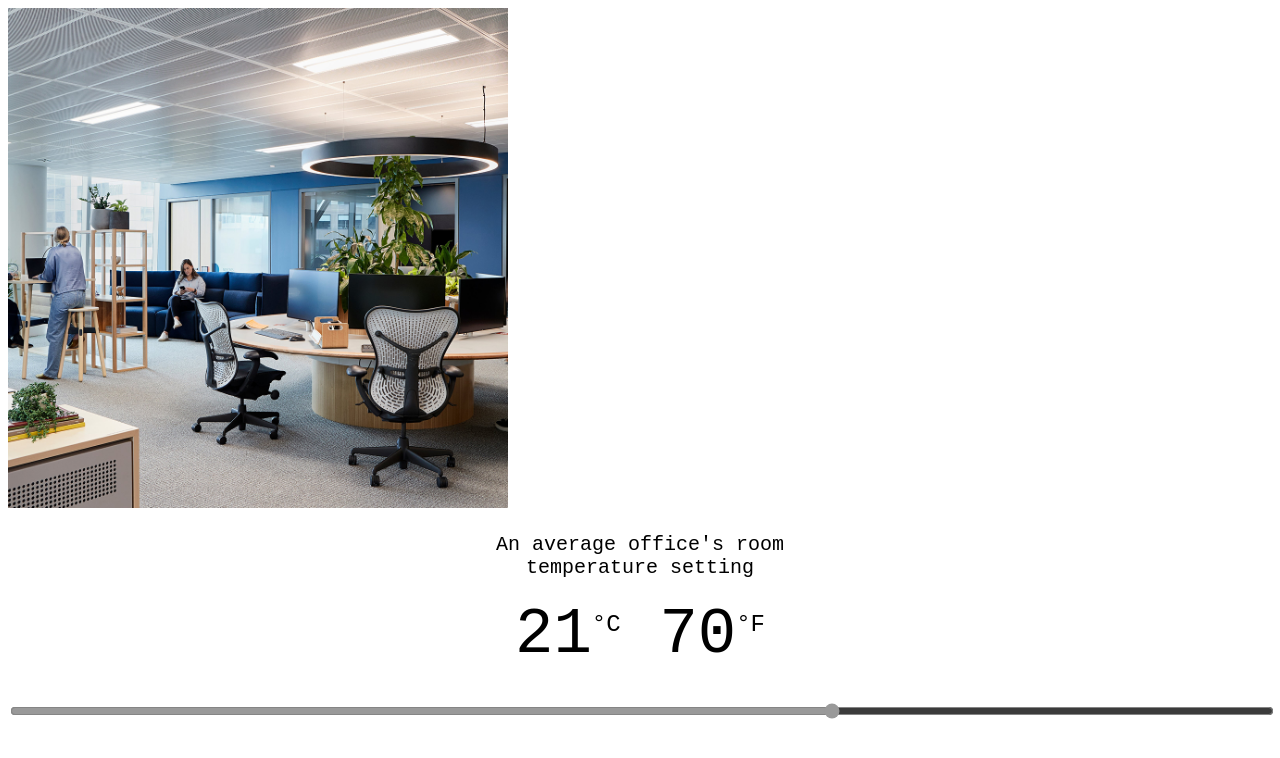
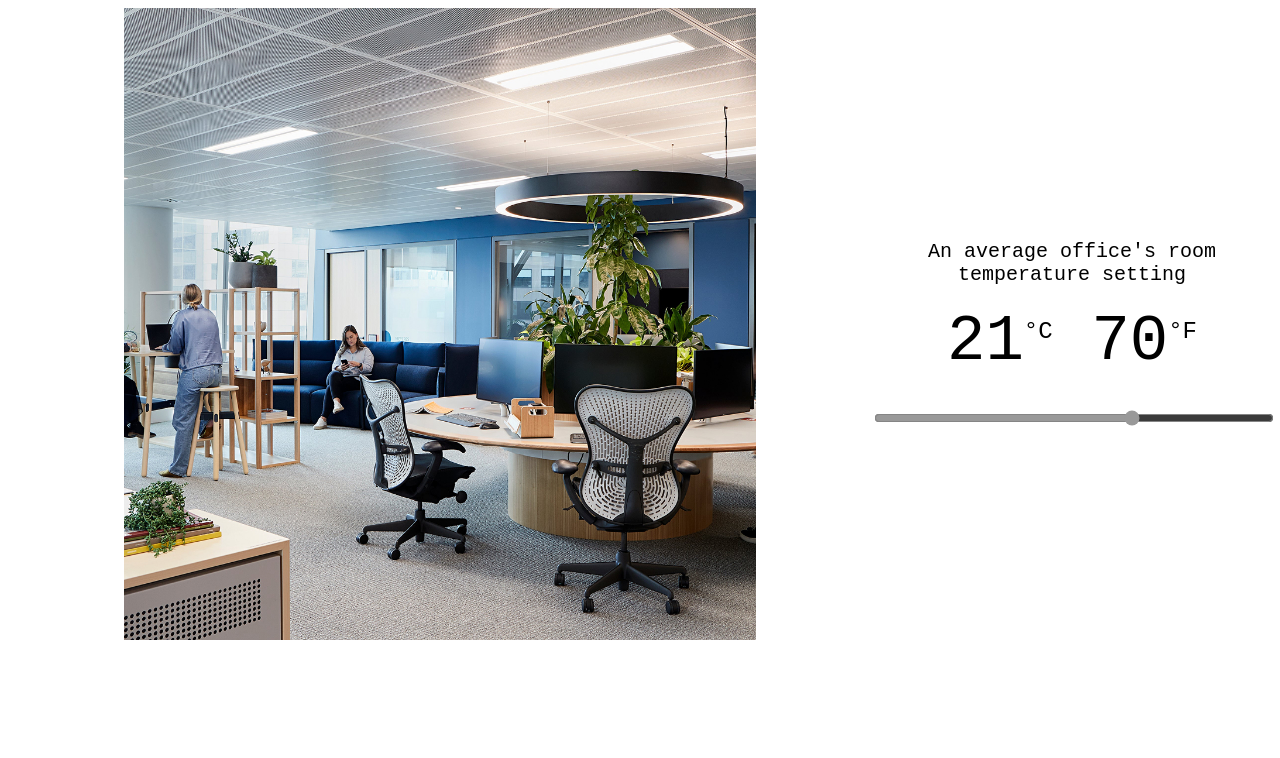
Before and after one commit to Chase-A/FC-Visualizer, a SvelteKit app: page / in a window 1280 px wide. Shown: the top 758 px of the page. Built offline with nearby package versions, Linux system fonts and the light colour scheme; a web font is replaced by a local one.

Commit message:
responsive start

```diff
--- a/src/routes/App.svelte
+++ b/src/routes/App.svelte
@@ -56,7 +56,7 @@
 <div class="body">
 	<div class="app-container">
 		<img class="photo" src={images[getIndex()]} alt={alt_texts[getIndex()]}>
-		<div>
+		<div class="bottom-container">
 			<p class="img-description">{descriptions[getIndex()]}</p>
 			<div class="text-container">
 				<p class="celcius">{Math.round((ftemp -32)* (5/9))}<span class="degrees">&deg;C</span></p>
@@ -102,7 +102,7 @@
 	}
 	.photo{
 		width: 100%;
-		max-width: 500px;
+		/* max-width: 500px; */
 		margin: 0 auto;
 		height: auto;
 		animation: fadeIn 100ms linear forwards;
@@ -121,4 +121,18 @@
 			opacity: 1;
 		}
 	}
+	@media(min-width: 800px){
+		.app-container {
+			display: flex;
+			flex-direction: row;
+		}
+		.bottom-container {
+			display: flex;
+			flex-direction: column;
+			place-content: center;
+		}
+		.photo {
+			width: 50%;
+		}
+	}
 </style>
```
